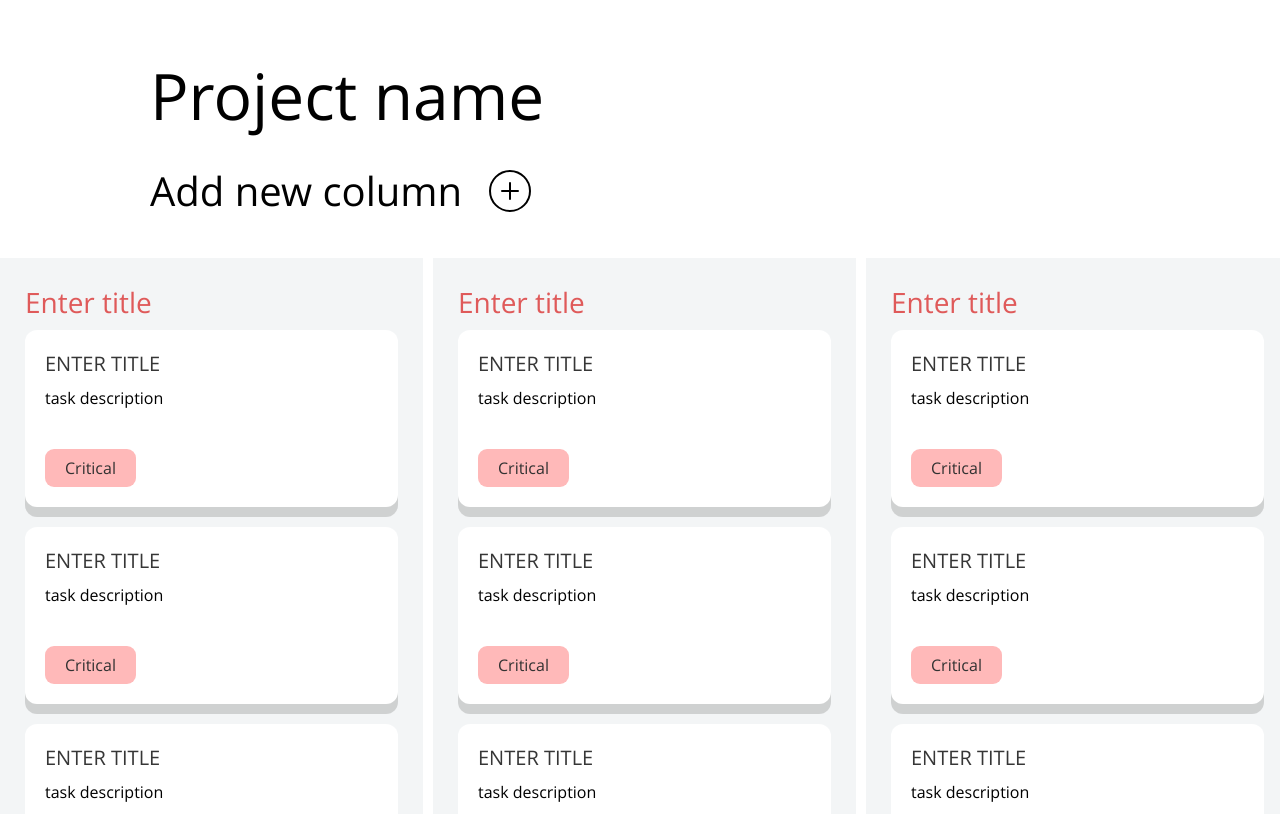
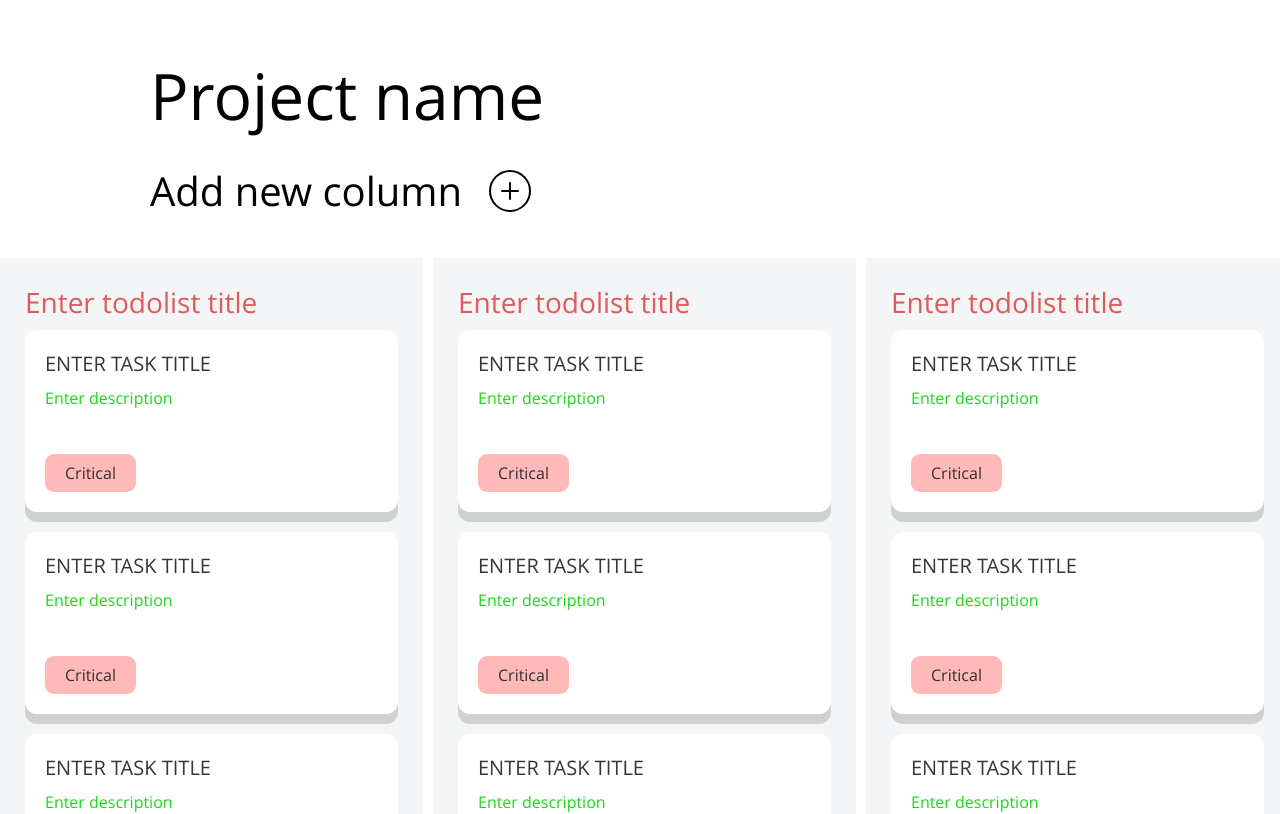
Before and after one commit to PaulZhemanov/todolist2.0, a React app: page / in a window 1280 px wide. Shown: the top 814 px of the page. Built offline with nearby package versions, Linux system fonts and the light colour scheme.

Commit message:
added start titles

```diff
--- a/src/components/EditableTitle.tsx
+++ b/src/components/EditableTitle.tsx
@@ -9,12 +9,13 @@ interface IProps {
   textTransform?: string
   showUnderline?: boolean
   opacity?: string
+  startTitle?: string
 }
 
 const Root = styled.div`
   display: flex;
   flex-direction: column;
-  width: 165px;
+  width: auto;
   height: 27px;
 `
 const StyledInput = styled.input<IProps>`
@@ -48,8 +49,9 @@ const EditableTitle: React.FC<IProps> = ({
   textTransform,
   showUnderline = false,
   opacity,
+  startTitle = "",
 }) => {
-  const [title, setTitle] = useState<string>("Enter title")
+  const [title, setTitle] = useState<string>(startTitle)
   const [editing, setEditing] = useState<boolean>(false)
   const inputRef = useRef<HTMLInputElement>(null)
 
@@ -95,6 +97,7 @@ const EditableTitle: React.FC<IProps> = ({
           textTransform={textTransform}
           showUnderline={showUnderline}
           opacity={opacity}
+          maxLength={20}
         />
       ) : (
         <StyledText
--- a/src/components/Task.tsx
+++ b/src/components/Task.tsx
@@ -49,7 +49,7 @@ const Check = styled.div`
   flex-shrink: 0;
 `
 
-const Description = styled(Text)`
+const Description = styled(EditableTitle)`
   font-size: 16px;
   font-weight: 400;
 `
@@ -65,6 +65,7 @@ const Task: React.FC<IProps> = () => {
     <Root>
       <StyledRow>
         <EditableTitle
+          startTitle="Enter task title"
           fontSize="20px"
           fontWeight="700"
           textTransform="uppercase"
@@ -74,7 +75,12 @@ const Task: React.FC<IProps> = () => {
         <Bin className="remove-task-button" />
       </StyledRow>
       <SizedBox height={10} />
-      <Description>task description</Description>
+      <EditableTitle
+        startTitle="Enter description"
+        color="#1cd719"
+        fontSize="16px"
+        fontWeight="400"
+      />
       <SizedBox height={40} />
       <StyledRow>
         <Tag>Critical</Tag>
--- a/src/components/Todolist.tsx
+++ b/src/components/Todolist.tsx
@@ -64,6 +64,7 @@ const TodoList: React.FC<IProps> = () => {
     <Root>
       <HeaderContainer>
         <EditableTitle
+          startTitle="Enter todolist title"
           color="#d71919"
           fontSize="28px"
           fontWeight="600"
```
